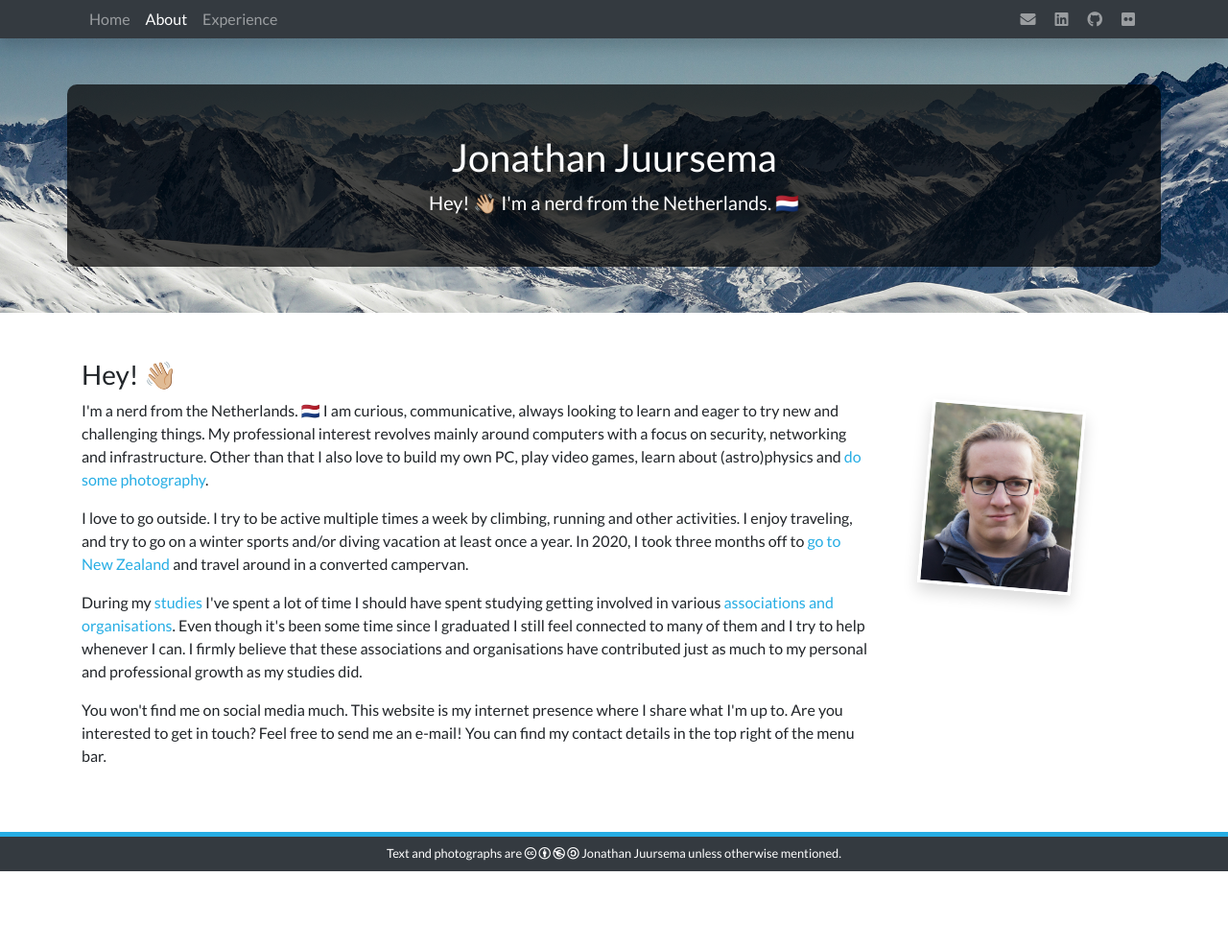
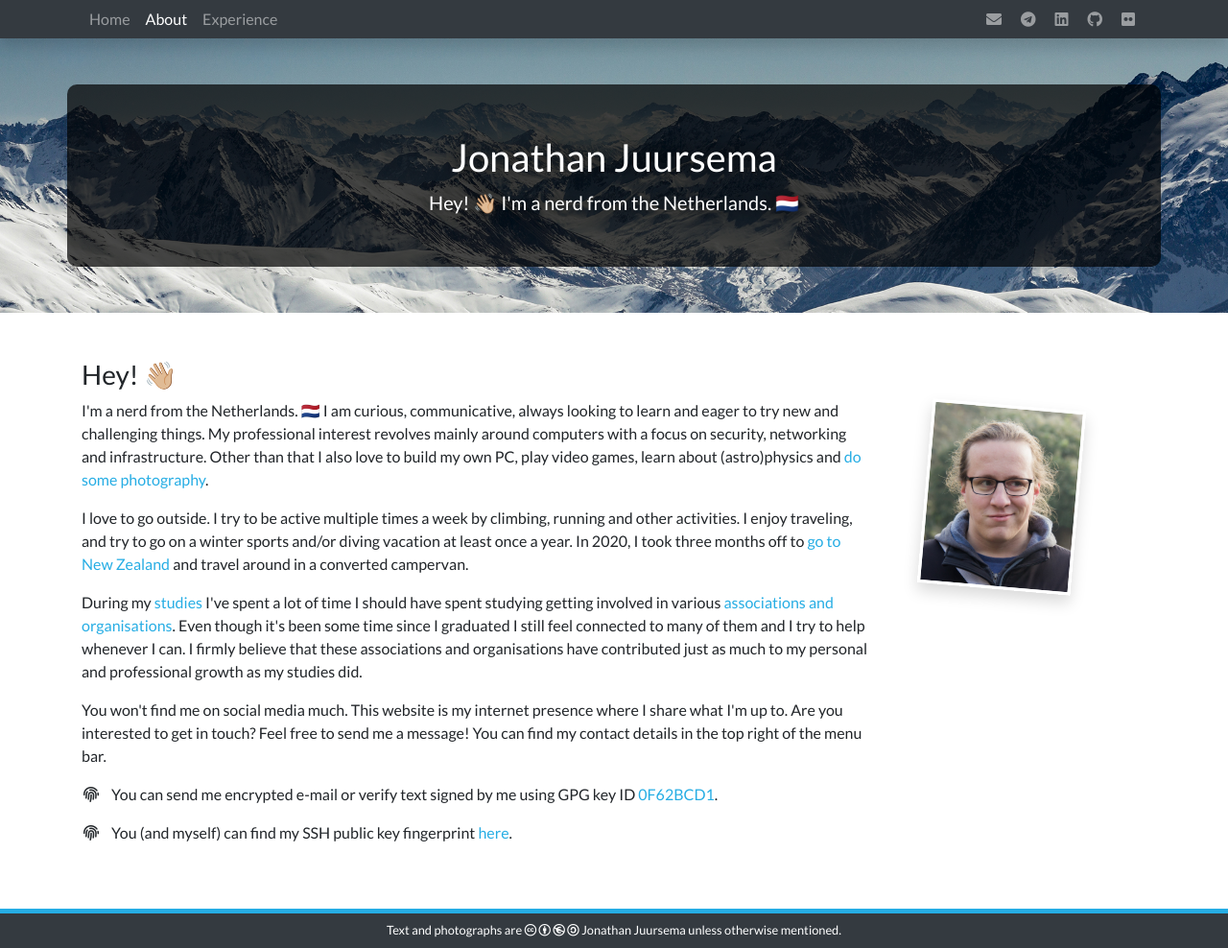
Before and after one commit to jonathanjuursema/jonathanj.nl, a Jekyll site: the page built from about.html, in a window 1280 px wide. Shown: the whole page at 96% size. Built offline with Jekyll 4.4.1, drawn with Linux system fonts in a browser that asks for light colours; nearby versions of some CDN libraries; before the commit the page ends 908 px from its top, so only the background shows below that.

Commit message:
Add other identity links.

```diff
--- a/_includes/navigation.html
+++ b/_includes/navigation.html
@@ -27,6 +27,9 @@
                     <a class="nav-link" href="mailto:hallo@jonathanj.nl"><i class="fas fa-envelope mr-1"></i></a>
                 </li>
                 <li class="nav-item">
+                    <a class="nav-link" href="https://t.me/jonathanj42" target="_blank"><i class="fab fa-telegram mr-1"></i></a>
+                </li>
+                <li class="nav-item">
                     <a class="nav-link" href="https://www.linkedin.com/in/jonathanjuursema/" target="_blank"><i class="fab fa-linkedin mr-1"></i></a>
                 </li>
                 <li class="nav-item">
--- a/about.html
+++ b/about.html
@@ -23,8 +23,10 @@ show_header: true
         </p>
 
         <p>
-            During my <a href="/experience.html#education">studies</a> I've spent a lot of time I should have spent studying
-            getting involved in various <a href="/experience.html#volunteering"> associations and organisations</a>. Even
+            During my <a href="/experience.html#education">studies</a> I've spent a lot of time I should have spent
+            studying
+            getting involved in various <a href="/experience.html#volunteering"> associations and organisations</a>.
+            Even
             though it's been some time since I graduated I still feel connected to many of them and I try to help
             whenever I can. I firmly believe that these associations and organisations have contributed just as much to
             my personal and professional growth as my studies did.
@@ -32,8 +34,20 @@ show_header: true
 
         <p>
             You won't find me on social media much. This website is my internet presence where I share what
-            I'm up to. Are you interested to get in touch? Feel free to send me an e-mail! You can find my contact
+            I'm up to. Are you interested to get in touch? Feel free to send me a message! You can find my contact
             details in the top right of the menu bar.
+        </p>
+
+        <p>
+            <i class="fa-fw fas fa-fingerprint mr-2"></i>
+            You can send me encrypted e-mail or verify text signed by me using GPG key ID
+            <a href="http://keys.gnupg.net/pks/lookup?search=0x0F62BCD1&fingerprint=on&op=index" target="_blank">0F62BCD1</a>.
+        </p>
+
+        <p>
+            <i class="fa-fw fas fa-fingerprint mr-2"></i>
+            You (and myself) can find my SSH public key fingerprint
+            <a href="/assets/static/about/ssh_fingerprint.txt" target="_blank">here</a>.
         </p>
     </div>
     <div class="col-md-3 mb-5">
```
Also changed, not shown: assets/static/about/ssh_fingerprint.txt (added, +1 -0 lines), overmaken.html (added, +13 -0 lines).
